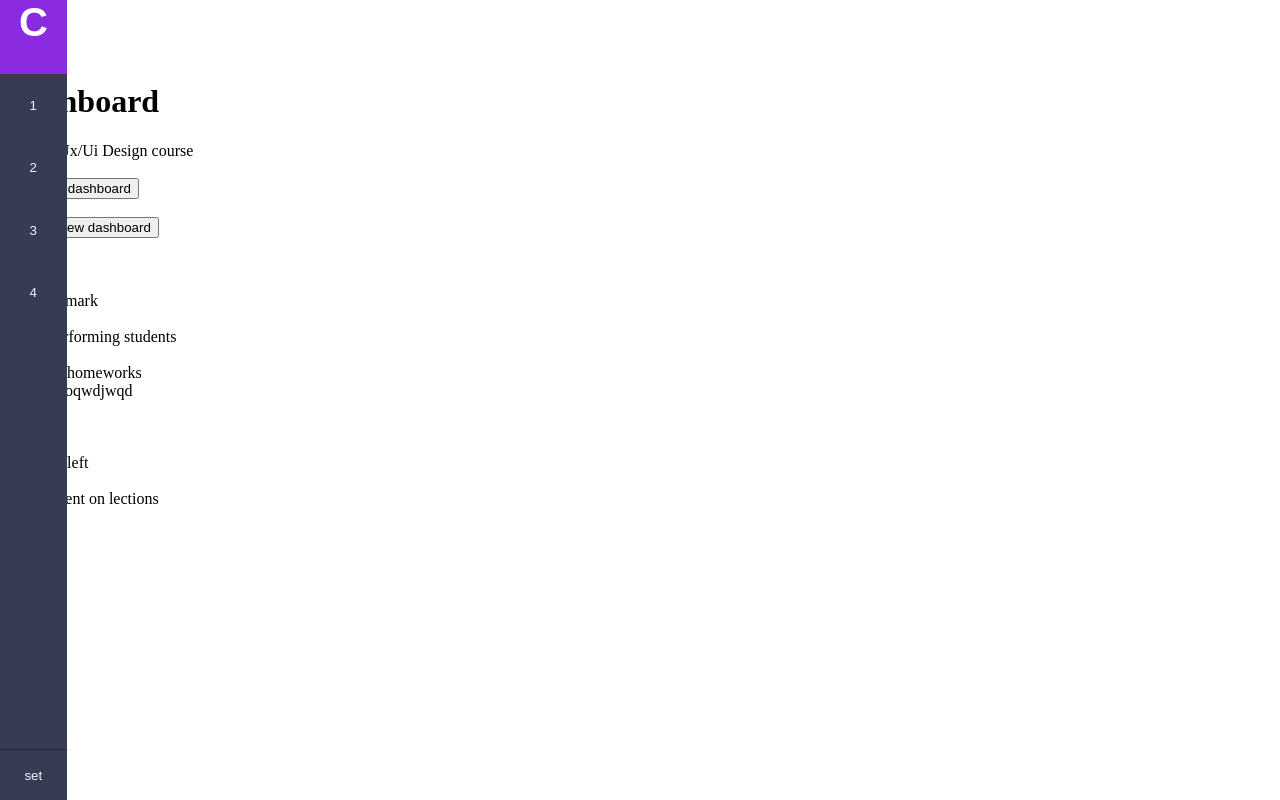
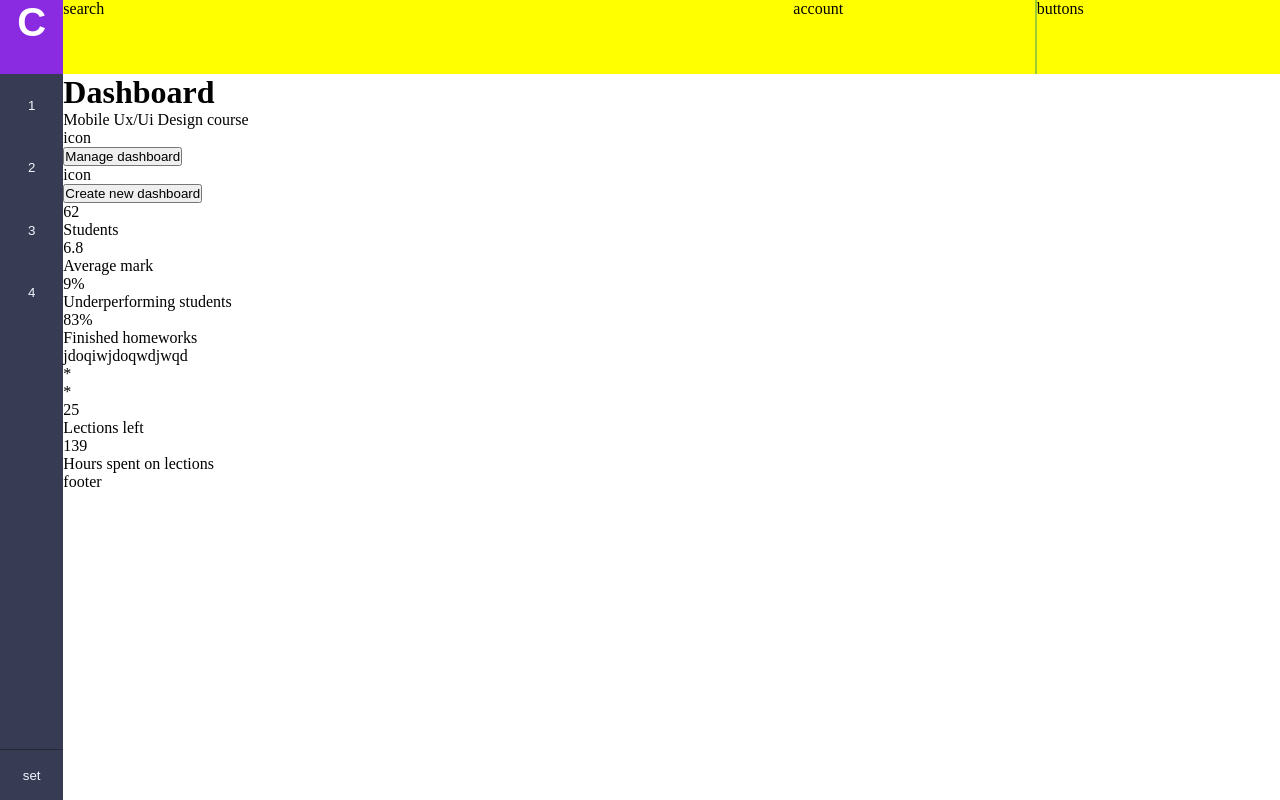
Before and after one commit to mroleg-git/myCSStests, a website built with webpack: page src/index.html in a window 1280 px wide. Built offline with nearby package versions, Linux system fonts and the light colour scheme.

Commit message:
sidebar add topbar and content

```diff
--- a/src/index.html
+++ b/src/index.html
@@ -6,7 +6,7 @@
     <title>Css Tests</title>
 </head>
 <body>
-    <!-- <div class="mainwraper"> -->
+    <div class="pagewraper">
         <div class="sidebar sidebar__decoration--c">
             <div class="sidebar__logo">
                 С
@@ -33,8 +33,8 @@
                 </button>
             </div>
         </div>
-    <!-- <div class="mainwindow"> -->
-    <div class="topbar">
+        <div class="contentwraper">
+            <div class="topbar topbar__decoration--c">
                 <div class="topbar__search">
                     search
                 </div>
@@ -161,12 +161,12 @@
                 </div>
 
 
-        <!-- </div> -->
+            </div>
             <div class="footer">
                 footer
             </div>
         </div>
-    <!-- </div> -->
+    </div>
 </body>
 </html>
 
--- a/src/scss/scssModules/sidebar.scss
+++ b/src/scss/scssModules/sidebar.scss
@@ -1,11 +1,4 @@
-// (1920px / 1080) = 1.777778
-
 .sidebar {
-  position: absolute;
-  z-index: 1;
-  top: 0px;
-  left: 0px;
-
   @include sizes($sidebarWidth, $sidebarHeight);
   @include min_sizes(50px, 540px);
 
--- a/src/scss/scssModules/topbar.scss
+++ b/src/scss/scssModules/topbar.scss
@@ -1,15 +1,19 @@
-// .topbar {
-//   width: 910px;
-//   height: 50px;
+.topbar {
+  @include sizes($topbarWidth, $topbarHeight);
+  @include min_sizes(905px, 50px);
 
-//   display: flex;
-// }
-// .topbar__search {
-//   width: 60%;
-// }
-// .topbar__account {
-//   width: 20%;
-// }
-// .topbar__buttons {
-//   width: 20%;
-// }
+  display: flex;
+}
+.topbar__decoration--c {
+  background-color: yellow;
+}
+.topbar__search {
+  width: 60%;
+}
+.topbar__account {
+  border-right: 2px solid yellowgreen;
+  width: 20%;
+}
+.topbar__buttons {
+  width: 20%;
+}
--- a/src/scss/scssModules/variables.scss
+++ b/src/scss/scssModules/variables.scss
@@ -5,3 +5,6 @@
 $sidebarHeight: 100%;
 
 $sidebarBtnH: (100% / ($maketH / 100px));
+
+$topbarWidth: 100%;
+$topbarHeight: (100% / ($maketH / 100px));
--- a/src/scss/scssModules/wrappers.scss
+++ b/src/scss/scssModules/wrappers.scss
@@ -1,22 +1,27 @@
 * {
   box-sizing: border-box;
+  padding: 0px;
+  margin: 0px;
 }
 
-// // body {
-// //   width: 1920px;
-// //   height: 1080px;
-// // }
+html {
+  @include sizes(100%, 100%);
+}
+body {
+  @include sizes(100%, 100%);
+}
 
-// вырезаны
-// .mainwraper {
-//   display: flex;
-//   //@include size;
-//   //@include size($bodyW, $bodyH);
-//   width: 100%;
-//   height: 100%;
-// }
+.pagewraper {
+  display: flex;
+  @include sizes(100%, 100%);
 
-// .mainwindow {
-//   display: flex;
-//   flex-direction: column;
-// }
+  // border: solid 1px red;
+}
+
+.contentwraper {
+  display: flex;
+  flex-direction: column;
+  @include sizes(100%, 100%);
+
+  // border: solid 1px black;
+}
```
Lines whose indentation alone changed are shown as unchanged.
